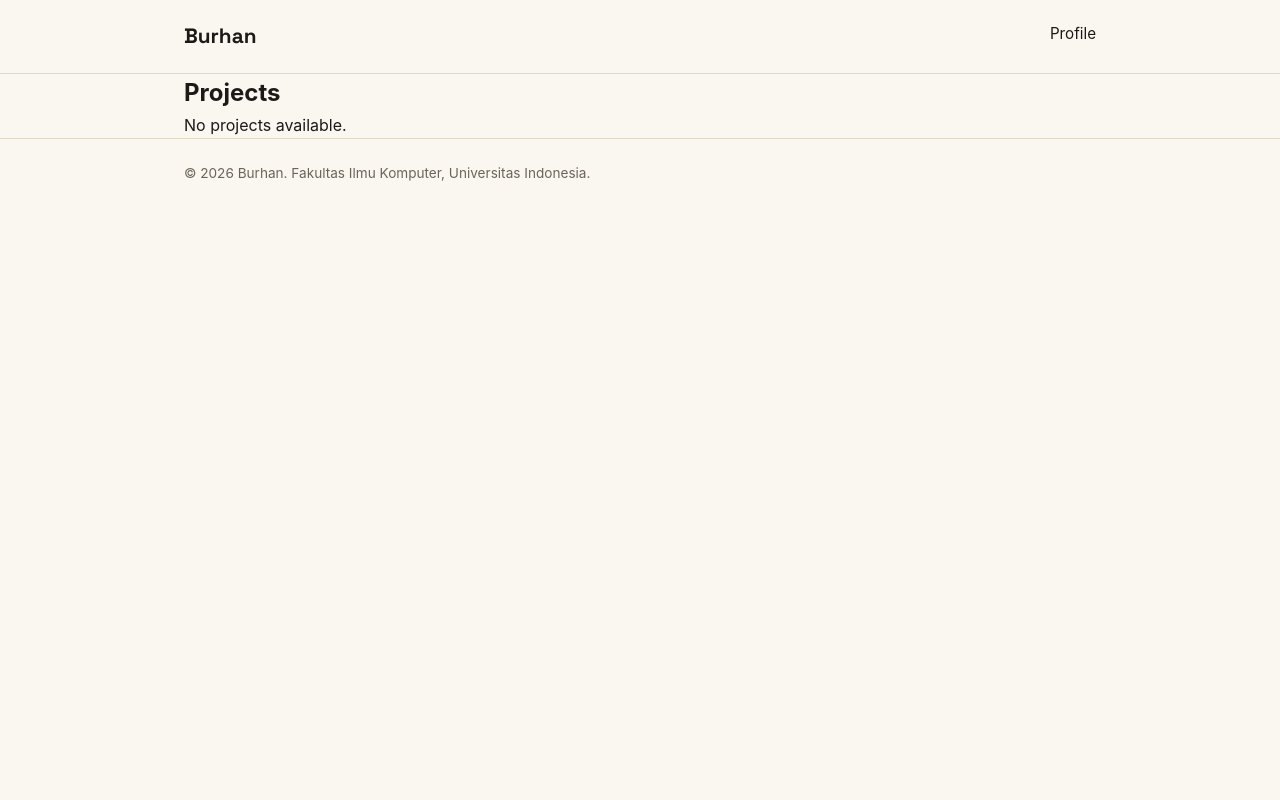
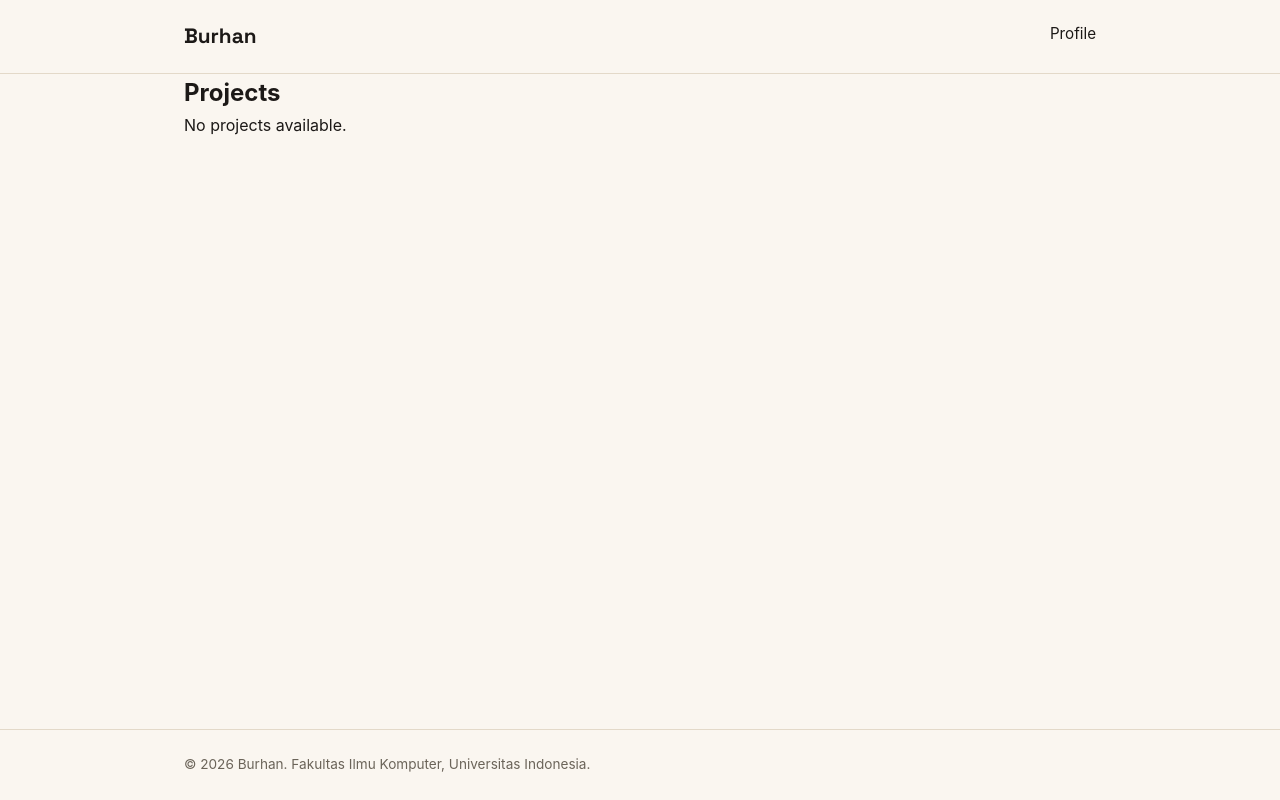
Before and after one commit to VazhaK14/asis-kuis-pbp-1, a Django app: template templates/project.html in a window 1280 px wide. Run offline with Django 4.2, Linux system fonts and the light colour scheme; the template is opened without the code that fills it, so the values that code supplies are empty.

Commit message:
update template

```diff
--- a/portofolio/settings.py
+++ b/portofolio/settings.py
@@ -138,7 +138,7 @@ USE_TZ = True
 # Static files (CSS, JavaScript, Images)
 # https://docs.djangoproject.com/en/4.2/howto/static-files/
 
-STATIC_URL = 'static/'
+STATIC_URL = '/static/'
 STATICFILES_DIRS = [BASE_DIR / 'static']
 
 # Default primary key field type
--- a/static/css/style.css
+++ b/static/css/style.css
@@ -310,3 +310,24 @@ h1,
 .star-button:active {
     transform: translateY(0);
 }
+
+
+html,
+body {
+    height: 100%;
+}
+
+body {
+    margin: 0;
+    min-height: 100vh;
+    display: flex;
+    flex-direction: column;
+}
+
+main {
+    flex: 1;
+}
+
+.site-footer {
+    margin-top: auto;
+}
```
